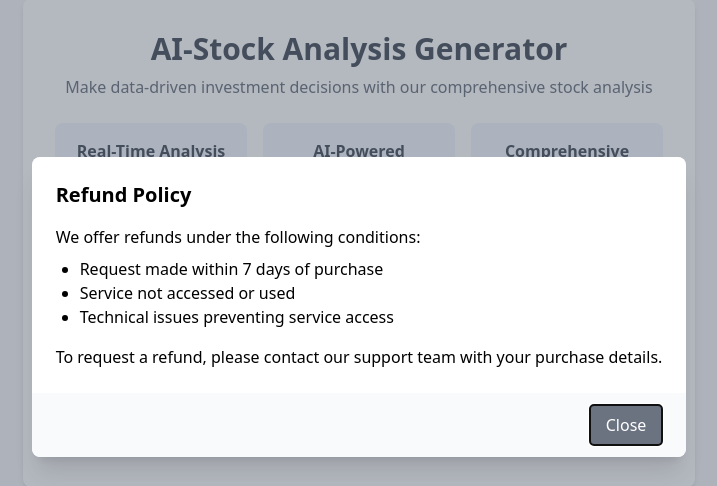
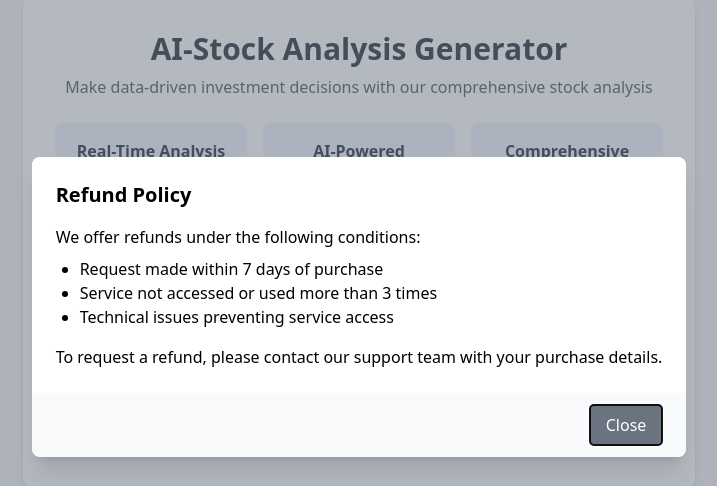
Before and after one commit to chauhanyash000/fintech-ai, a Flask app: page / in a window 1280 px wide, after a click on "Refund Policy". Shown: the part 93-579 px from the top of the page, without its empty margins (281-998 px from the left). Run offline with Flask 3, Linux system fonts and the light colour scheme; some libraries are stand-ins or nearby versions.

Commit message:
Update index.html

```diff
--- a/templates/index.html
+++ b/templates/index.html
@@ -306,7 +306,7 @@
                             <p class="mb-2">We offer refunds under the following conditions:</p>
                             <ul class="list-disc ml-6 mb-4">
                                 <li>Request made within 7 days of purchase</li>
-                                <li>Service not accessed or used</li>
+                                <li>Service not accessed or used more than 3 times</li>
                                 <li>Technical issues preventing service access</li>
                             </ul>
                             <p>To request a refund, please contact our support team with your purchase details.</p>
@@ -336,7 +336,7 @@
                                 <li>Maintain the confidentiality of your account</li>
                                 <li>Accept that investment decisions are your responsibility</li>
                             </ul>
-                            <p>We reserve the right to modify or terminate the service at any time.</p>
+                            <p>We reserve the right to modify or terminate the service in a week notice.</p>
                         </div>
                     </div>
                     <div class="bg-gray-50 px-6 py-3 flex justify-end rounded-b-lg">
```
